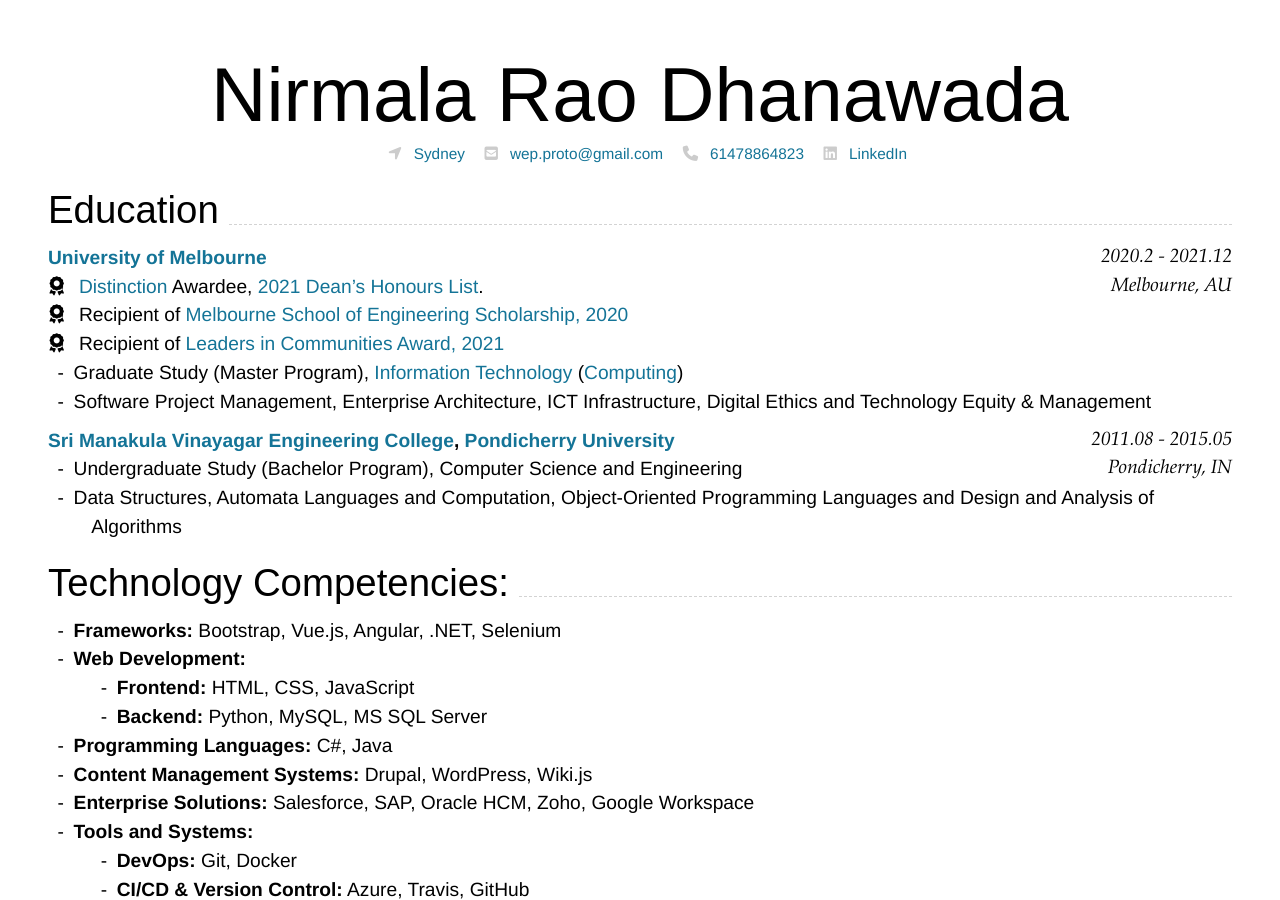
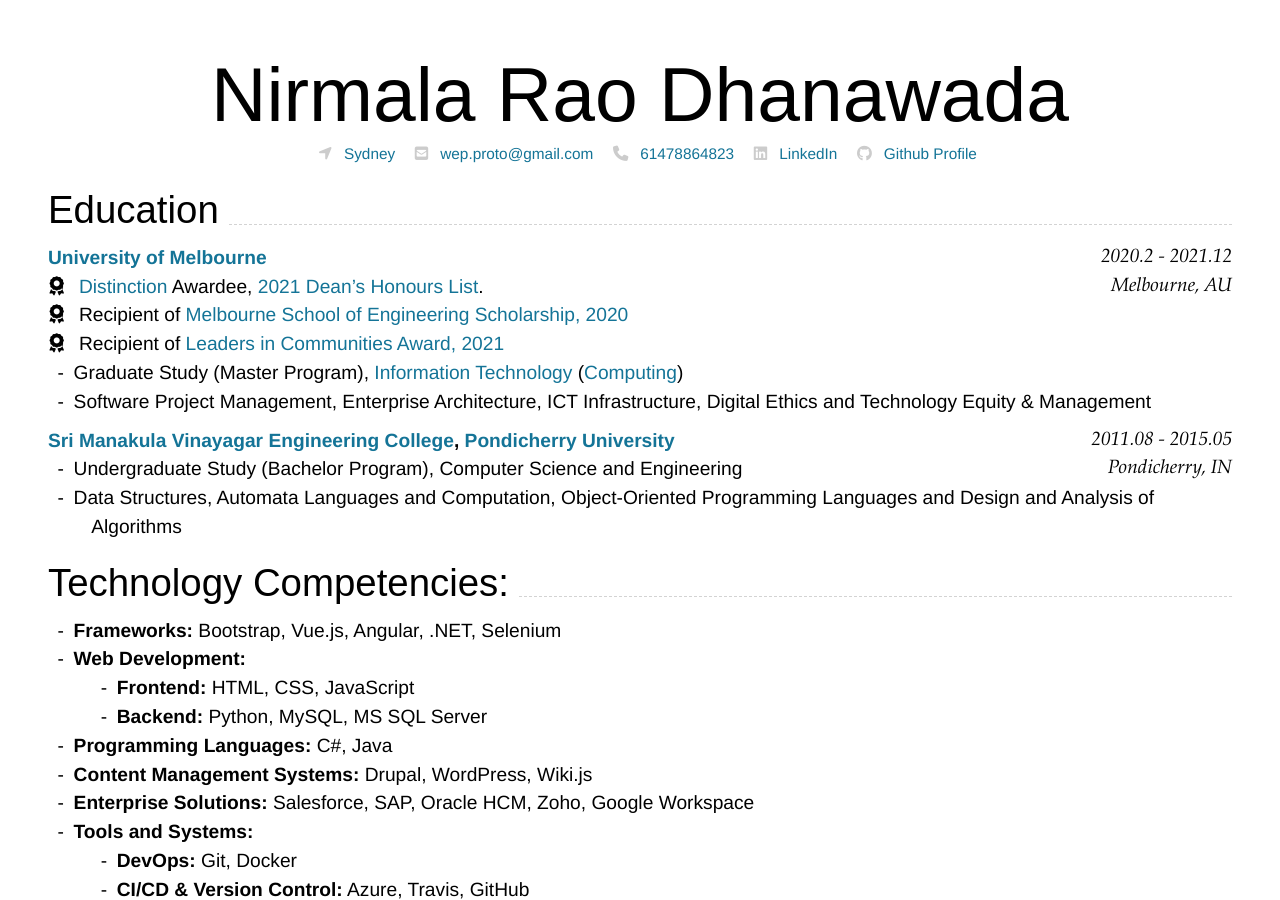
Before and after one commit to thedhanawada/me, a Jekyll site: the page built from index.md, in a window 1280 px wide and 900 px high. Built offline with Jekyll 4.4.1, drawn with Linux system fonts in a browser that asks for light colours; nearby versions of some CDN libraries.

Commit message:
Update cv-contact.html

```diff
--- a/_includes/cv-contact.html
+++ b/_includes/cv-contact.html
@@ -19,6 +19,12 @@
     <i class="fab fa-linkedin" style="margin-left:1em"></i>
     <a href="{{ page.linkedin.url }}" target="_blank" style="margin-left:0.5em">{{ page.linkedin.text }}</a>
     {% endif %}
+
+    {% if page.github %}
+    <i class="fab fa-github" style="margin-left:1em"></i>
+    <a href="{{ page.github.url }}" target="_blank" style="margin-left:0.5em">{{ page.github.text }}</a>
+    {% endif %}
+
    <!--
     {% if page.twitter %}
     <i class="fab fa-twitter-square" style="margin-left:1em"></i>
```
